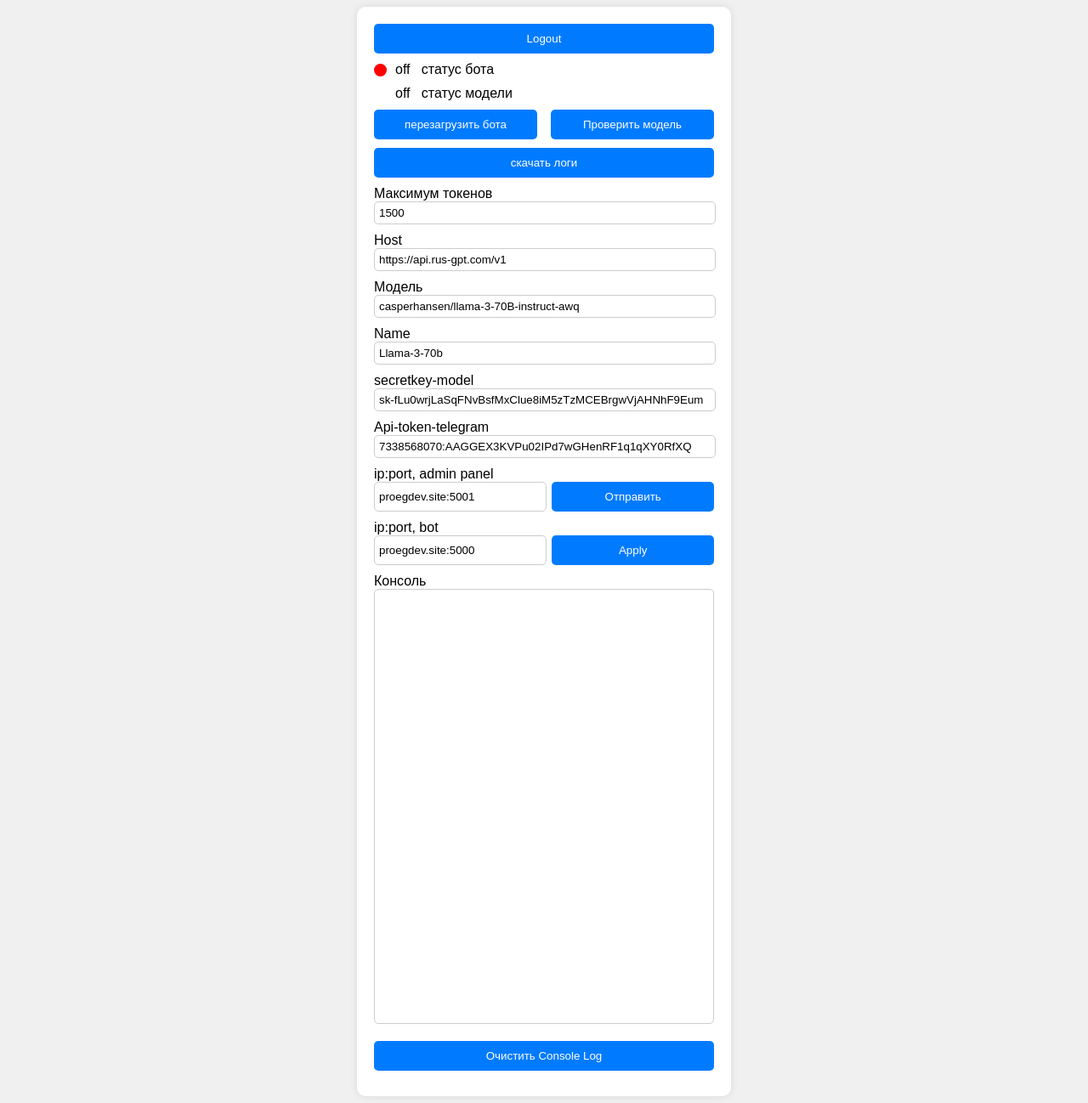
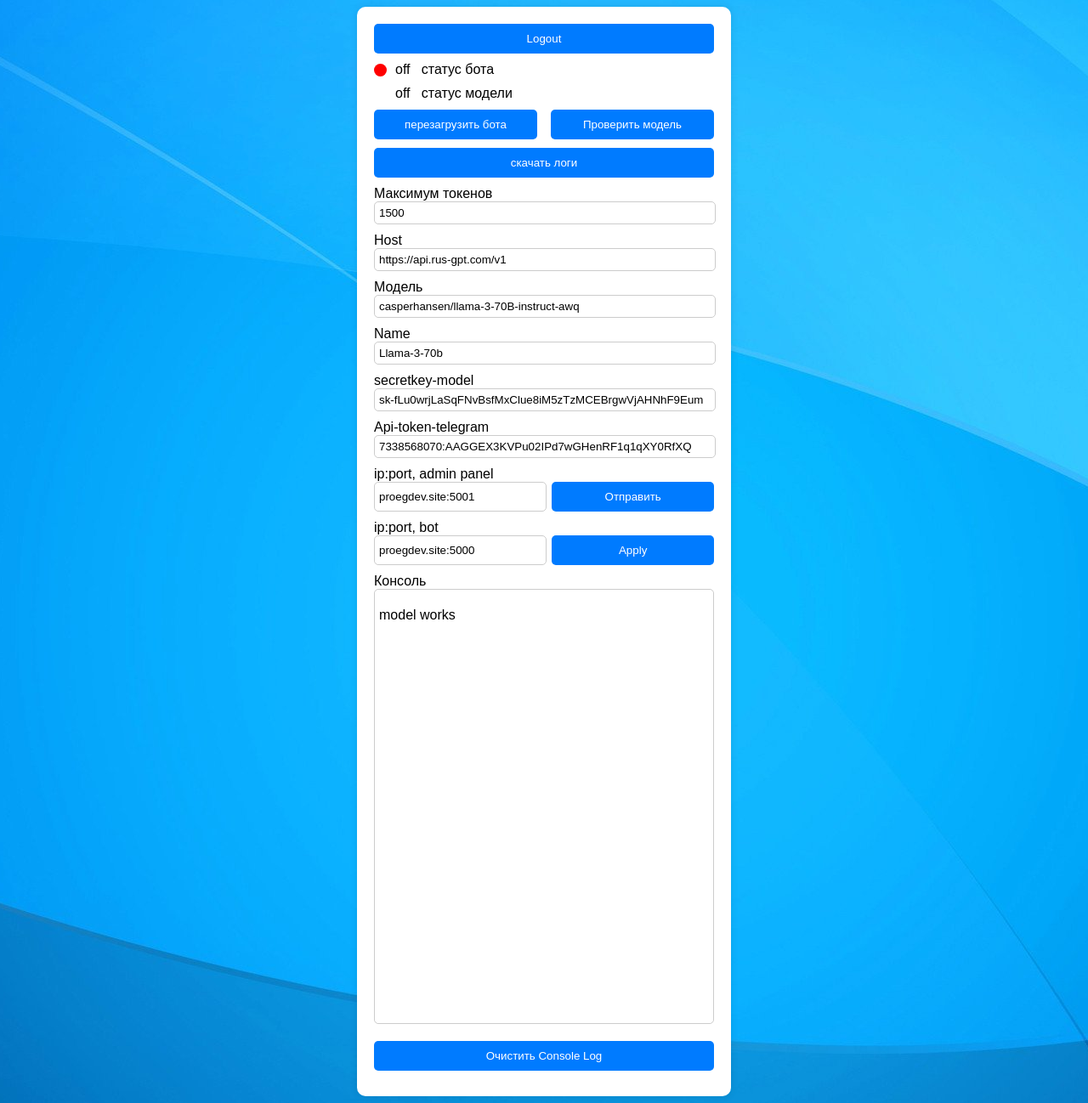
Before and after one commit to Egoriy286/RemoteAdminFlask, a Flask app: page / in a window 1280 px wide. Shown: the whole page at 85% size. Run offline with Flask 3, Linux system fonts and the light colour scheme; a user stored in the database is signed in; data that the repository does not hold is empty.

Commit message:
styles
new style

```diff
--- a/templates/index.html
+++ b/templates/index.html
@@ -2,10 +2,12 @@
 <html lang="en">
 <head>
     <meta charset="UTF-8">
+    <link rel="shortcut icon" href="../static/icon.png" />
     <meta name="viewport" content="width=device-width, initial-scale=1.0">
     <title>Control Panel</title>
     <style>
         body {
+            background: url('../static/background.jpg') no-repeat center center fixed;
             font-family: Arial, sans-serif;
             display: flex;
             justify-content: center;
--- a/templates/login.html
+++ b/templates/login.html
@@ -2,10 +2,12 @@
 <html lang="en">
 <head>
     <meta charset="UTF-8">
+    <link rel="shortcut icon" href="../static/login.png" />
     <meta name="viewport" content="width=device-width, initial-scale=1.0">
     <title>Login</title>
     <style>
         body {
+            background: url('../static/background.jpg')
             font-family: Arial, sans-serif;
             display: flex;
             justify-content: center;
```
Also changed, not shown: static/background.jpg (added), static/icon.png (added), static/login.png (added).
